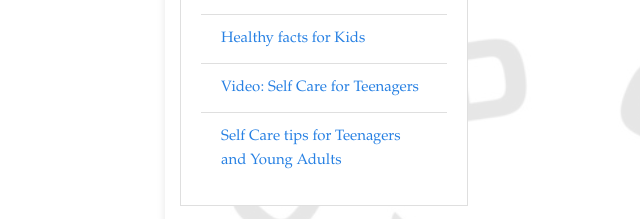
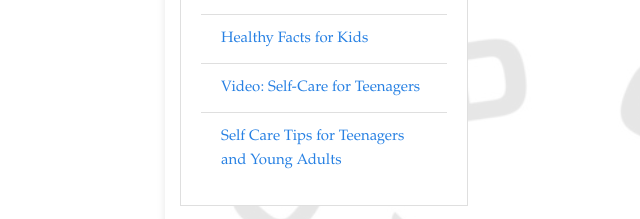
Before and after one commit to Nkay37/CIS-132---Project-1-5, a plain HTML site: page contact.html in a window 1280 px wide. Shown: the part 1503-1722 px from the top of the page, 95-735 px from the left. Drawn offline with nearby package versions, Linux system fonts and the light colour scheme.

Commit message:
Update contact.html

```diff
--- a/contact.html
+++ b/contact.html
@@ -74,18 +74,18 @@
                         </li>
                         <li class="list-group-item">
                             <a href="https://youtu.be/dhpCdqOtuj0" target="_blank">
-                                Healthy facts for Kids
+                                Healthy Facts for Kids
                             </a>
                         </li>
                         <li class="list-group-item">
                             <a href="https://www.youtube.com/watch?v=gEHPTjMv4F0&t=29s" target="_blank">
-                                Video: Self Care for Teenagers
+                                Video: Self-Care for Teenagers
                             </a>
                         </li>
                         <li class="list-group-item">
                             <a href="https://www.mghclaycenter.org/parenting-concerns/11-self-care-tips-for-teens-and-young-adults/"
                                 target="_blank">
-                                Self Care tips for Teenagers and Young Adults
+                                Self Care Tips for Teenagers and Young Adults
                             </a>
                         </li>
                     </ul>
```
